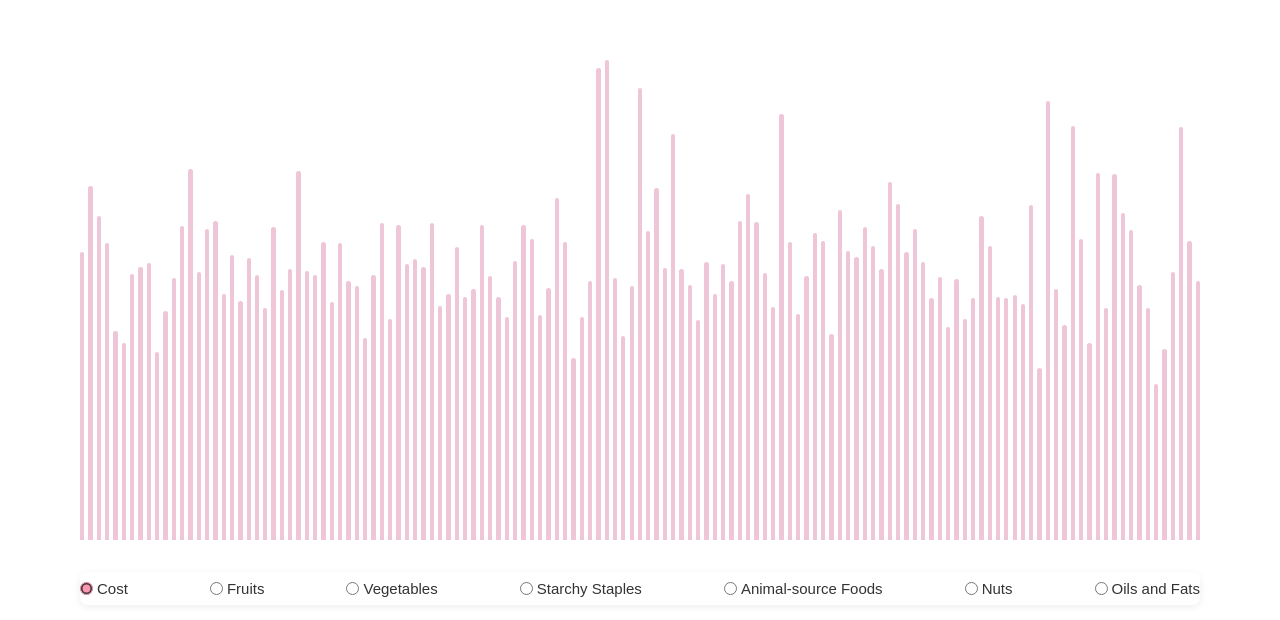
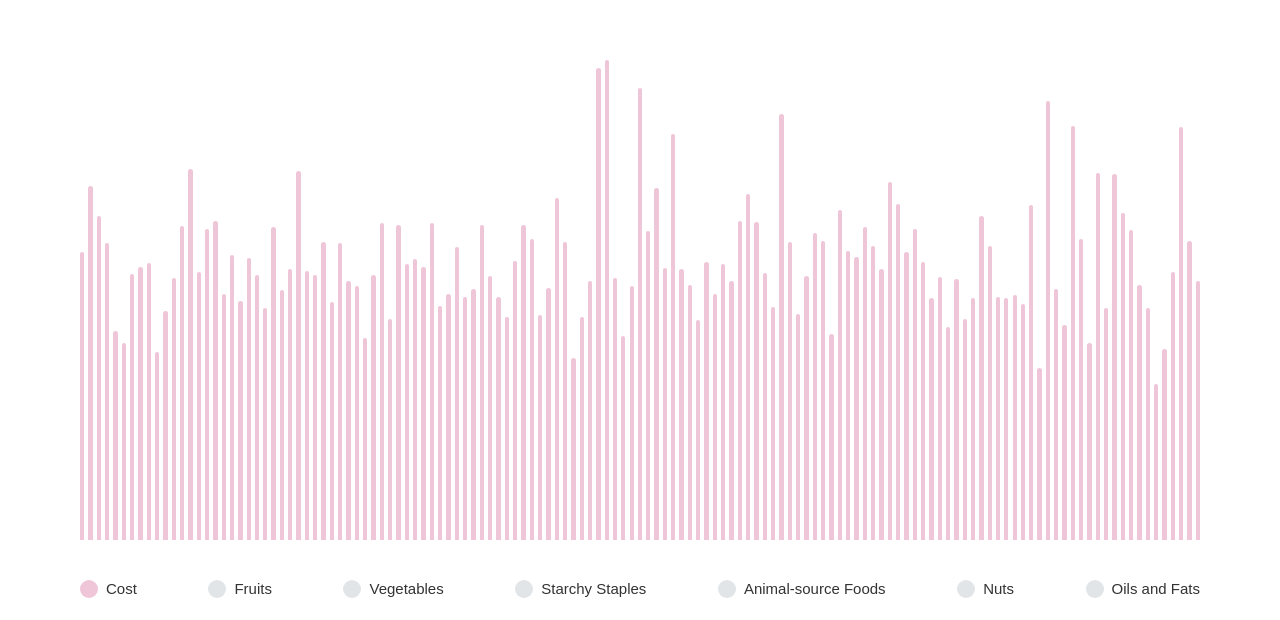
Before and after one commit to YingxunLi/foodcost, a plain HTML site: page index.html in a window 1280 px wide. Shown: the part 180-800 px from the top of the page. Drawn offline with Linux system fonts and the light colour scheme.

Commit message:
check box andern

```diff
--- a/css/style.css
+++ b/css/style.css
@@ -113,26 +113,46 @@ body {
 
 #checkbox-area {
     user-select: none;
-    box-shadow: 0 2px 8px rgba(0,0,0,0.07);
     display: flex;
     flex-direction: row;
     margin: 12px 0 0 0;
     align-items: center;
-    background: rgba(255,255,255,0.9);
     padding: 8px 0;
     border-radius: 8px;
     justify-content: space-between;
 }
 
 #checkbox-area label {
-    display: flex;
-    align-items: center;
+    position: relative;
     cursor: pointer;
     font-size: 15px;
     color: #333;
+    padding-left: 0;
 }
 
 #checkbox-area label input[type="radio"] {
-    accent-color: #FD96B3;
-    margin-right: 4px;
+    display: none;
 }
+
+#checkbox-area label span {
+    position: relative;
+    padding-left: 26px;
+}
+
+#checkbox-area label span::before {
+    content: "";
+    position: absolute;
+    left: 0;
+    top: 50%;
+    transform: translateY(-50%);
+    width: 18px;
+    height: 18px;
+    border-radius: 50%;
+    background: #E1E5E8;
+    transition: background 0.2s;
+}
+
+/* 关键：选中时变色 */
+#checkbox-area label input[type="radio"]:checked + span::before {
+    background: #EFC5D8;
+}
--- a/js/main.js
+++ b/js/main.js
@@ -35,11 +35,6 @@ function init() {
 
   fields.forEach(f => {
     let label = document.createElement("label");
-    label.style.display = "flex";
-    label.style.alignItems = "center";
-    label.style.cursor = "pointer";
-    label.style.fontSize = "15px";
-    label.style.color = "#333";
     let input = document.createElement("input");
     input.type = "radio";
     input.name = "barfield";
@@ -51,8 +46,10 @@ function init() {
         drawCountryCostChart();
       }
     });
+    let span = document.createElement("span");
+    span.textContent = " " + f.label;
     label.appendChild(input);
-    label.appendChild(document.createTextNode(" " + f.label));
+    label.appendChild(span);
     checkboxArea.appendChild(label);
   });
 
```
